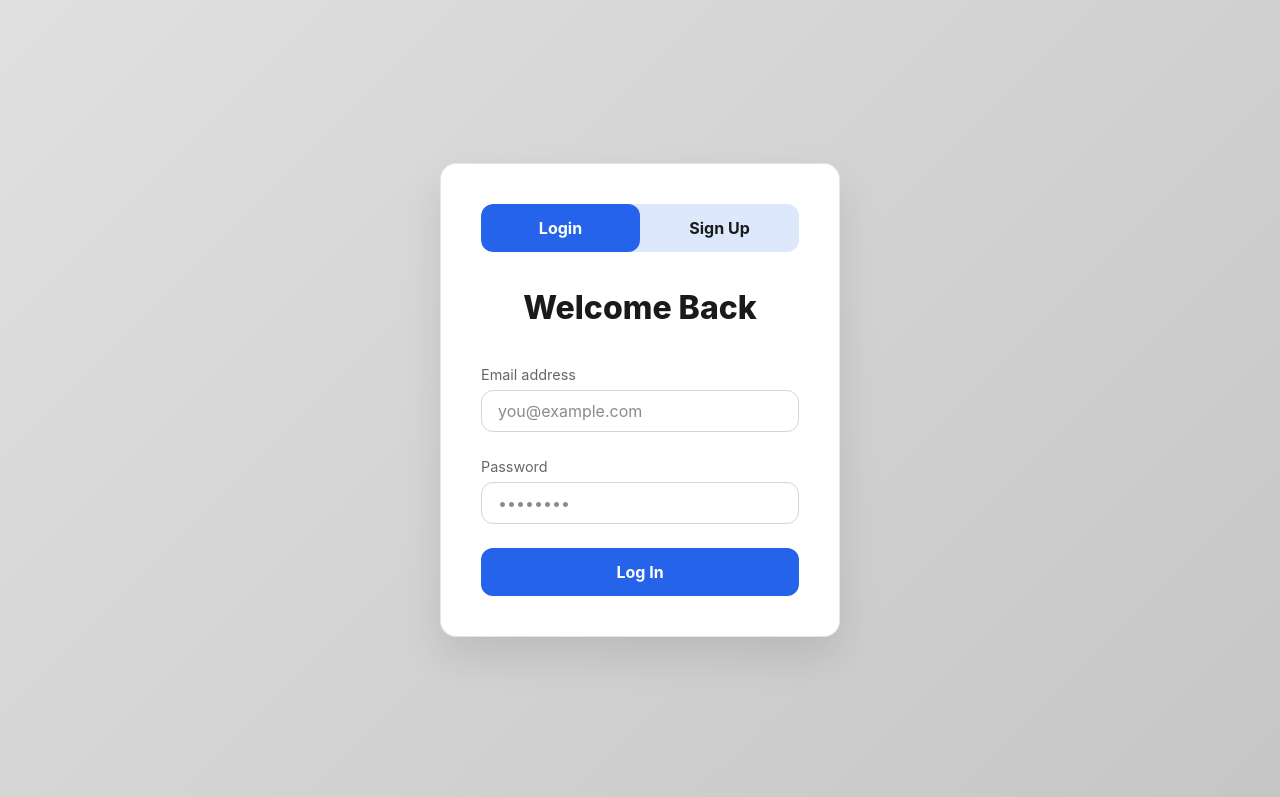
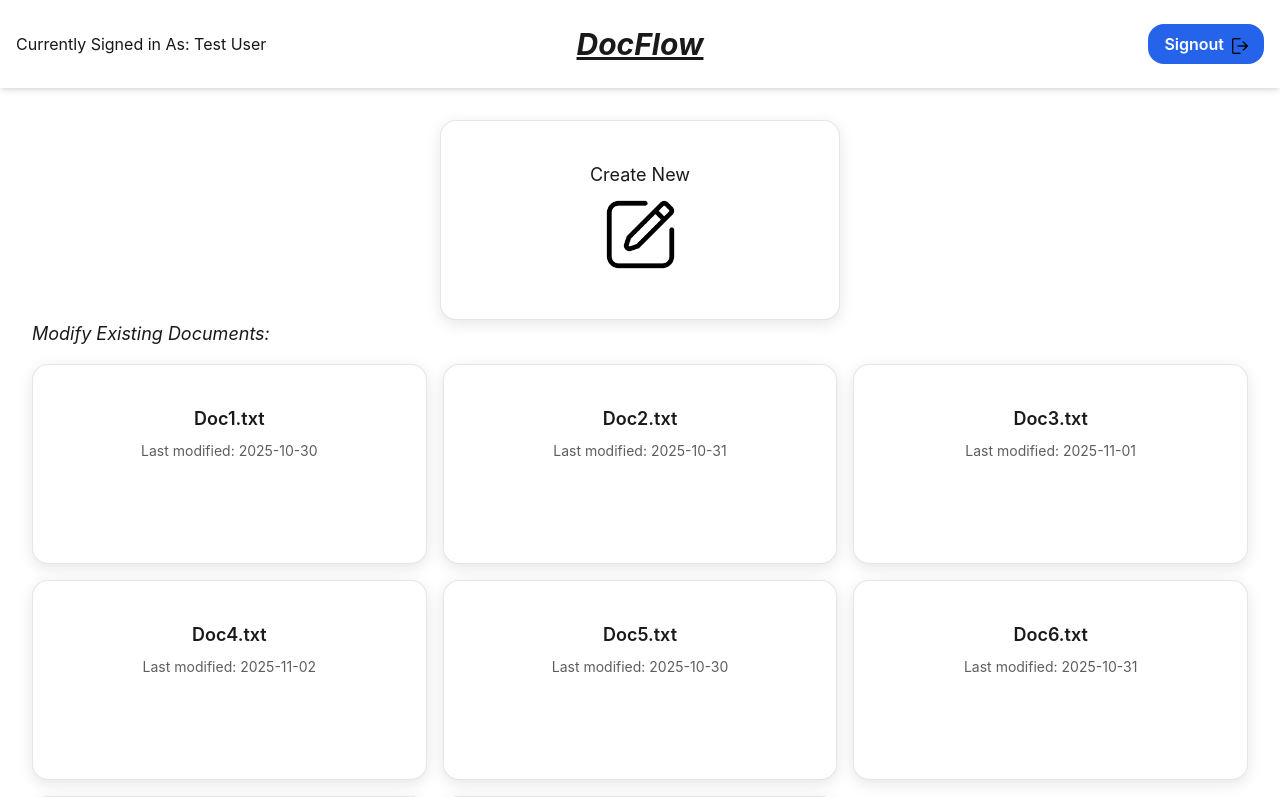
Before and after one commit to Ayaan0211/docflow, a Next.js app in the folder frontend/: page /home in a window 1280 px wide. Shown: the top 797 px of the page. Built offline with nearby package versions, Linux system fonts and the light colour scheme.

Commit message:
combined login page and home page in the frontend folder

```diff
--- a/frontend/app/home/page.tsx
+++ b/frontend/app/home/page.tsx
@@ -17,13 +17,13 @@
 export default function Home() {
   return (
     <>
-      <header className="bg-[var(--card)] text-[var(--text)] grid grid-cols-3 items-center px-4 py-6 shadow-md sticky top-0">
+      <header className="grid grid-cols-3 items-center px-4 py-6 shadow-md sticky top-0">
         <div>Currently Signed in As: Test User</div>
         <h1 className="text-[var(--text)] text-center text-3xl font-bold underline italic">
           DocFlow
         </h1>
         <div className="text-right">
-          <button className="bg-[var(--accent)] hover:bg-blue-600 px-4 py-3 text-white rounded-full">
+          <button className="px-4 py-3 text-white rounded-full">
             Signout
             <Image
               className="inline-block ml-2"
@@ -38,8 +38,8 @@
 
       <div className="p-8">
         <div className="flex justify-center">
-          <div className="border bg-[var(--card)] p-4 m-2 rounded-xl shadow-lg hover:bg-[#2563EB] w-100 h-50 flex flex-col">
-            <h2 className="text-lg font-semibol text-gray-500 text-center pt-4 pb-2">
+          <div className="card w-100 h-50">
+            <h2 className="text-lg font-semibol text-center pt-4 pb-2">
               Create New
             </h2>
             <Image
@@ -52,18 +52,18 @@
           </div>
         </div>
 
-        <h1 className="text-lg italic">Modify Existing Documents:</h1>
+        <h1 className="text-lg italic mb-4">Modify Existing Documents:</h1>
 
         <div className="grid grid-cols-1 sm:grid-cols-2 md:grid-cols-3 justify-items-center gap-4">
           {files.map((file) => (
             <div
               key={file.title}
-              className="border border-white bg-[var(--card)] p-4 m-2 rounded-xl shadow-lg hover:bg-[#1a1d21] w-full max-w-100 h-50 flex flex-col"
+              className="card w-full max-w-100 h-50"
             >
               <h2 className="text-lg font-semibold text-center pt-4 pb-2">
                 {file.title}
               </h2>
-              <p className="text-sm text-gray-500 text-center">
+              <p className="text-sm text-center opacity-70">
                 Last modified: {file.modified}
               </p>
             </div>
--- a/frontend/app/home/style/globals.css
+++ b/frontend/app/home/style/globals.css
@@ -1,31 +1,101 @@
 @import "tailwindcss";
 
 :root {
-  --background: #0B1120;
-  --card: #0e2134;
+  --background: #ffffff;
+  --foreground: #171717;
+  --card-bg: #ffffff;
+  --text-dark: #1a1a1a;
+  --border-light: rgba(0, 0, 0, 0.1);
+  --blue: #2563eb;
+  --blue-hover: #1d4ed8;
+  --input-border: #d1d5db;
+  --slider-bg: rgba(37, 99, 235, 0.15);
+  /* --card: #0e2134;
   --accent: #2563EB;
   --text: #E5E7EB;
   --muted: #9CA3AF;
-  --border: #1F2937;
+  --border: #1F2937; */
 
 }
 
-/* @theme inline {
-  --color-background: var(--background);
-  --color-foreground: var(--foreground);
-  --font-sans: var(--font-geist-sans);
-  --font-mono: var(--font-geist-mono);
-} */
-
-/* @media (prefers-color-scheme: dark) {
+@media (prefers-color-scheme: dark) {
   :root {
-    --background: #0a0a0a;
-    --foreground: #ededed;
+    --background: linear-gradient(-45deg, #1f2937, #111827, #0d0e12, #111827);
+    --foreground: #e5e7eb;
+    --card-bg: #1a1a1a;
+    --text-dark: #f9fafb;
+    --border-light: rgba(255, 255, 255, 0.2);
+    --blue: #3b82f6;
+    --blue-hover: #2563eb;
+    --input-border: #374151;
+    --slider-bg: rgba(59, 130, 246, 0.25);
   }
-} */
+}
 
 body {
   background: var(--background);
-  color: var(--text);
-  font-family: Inter;
+  color: var(--foreground);
+  font-family: Inter, Arial, Helvetica, sans-serif;
+  /* margin: 0;
+  padding: 0;
+  min-height: 100vh; */
 }
+
+header {
+  background: var(--card-bg);
+  /* color: var(--foreground);   */
+}
+
+@media (prefers-color-scheme: dark) {
+  header {
+    background: var(--card-bg);
+    /* color: var(--foreground); */
+  }
+}
+
+button {
+  background-color: var(--blue);
+  color: white;
+  border: none;
+  padding: 0.5rem 1rem;
+  border-radius: 1rem;
+  font-weight: 600;
+  cursor: pointer;
+  transition: all 0.3s ease;
+}
+
+button:hover {
+  background-color: var(--blue-hover);
+  transform: scale(1.05);
+  box-shadow: 0 4px 15px rgba(0, 0, 0, 0.2);
+}
+
+.card {
+  background: var(--card-bg);
+  color: var(--text-dark);
+  border: 1px solid var(--border-light);
+  border-radius: 1rem;
+  padding: 1.5rem;
+  box-shadow: 0 4px 15px rgba(0, 0, 0, 0.1);
+  transition: all 0.3s ease;
+}
+
+.card:hover {
+  background: var(--slider-bg);
+  color: white;
+  transform: translateY(-5px);
+}
+
+h1, h2 {
+  color: var(--text-dark);
+}
+
+@media (prefers-color-scheme: dark) {
+  h1, h2 {
+    color: var(--text-dark);
+  }
+}
+
+* {
+  transition: background 0.3s ease, color 0.3s ease;
+}
--- a/frontend/app/layout.tsx
+++ b/frontend/app/layout.tsx
@@ -1,96 +1,34 @@
-'use client';
+import type { Metadata } from "next";
+import { Geist, Geist_Mono } from "next/font/google";
+// import "./globals.css";
 
-import { useState } from 'react';
-import Image from 'next/image';
-import './style/globals.css';
-import GoogleLogo from './style/google.png';
+const geistSans = Geist({
+  variable: "--font-geist-sans",
+  subsets: ["latin"],
+});
 
-export default function AuthPage() {
-  const [isLogin, setIsLogin] = useState(true);
+const geistMono = Geist_Mono({
+  variable: "--font-geist-mono",
+  subsets: ["latin"],
+});
 
-  const showMessage = (message: string) => {
-    const messageBox = document.getElementById('message-box');
-    if (messageBox) {
-      messageBox.textContent = message;
-      messageBox.classList.remove('visible');
-      void messageBox.offsetWidth;
-      messageBox.classList.add('visible');
-      setTimeout(() => messageBox.classList.remove('visible'), 3000);
-    }
-  };
+export const metadata: Metadata = {
+  title: "Create Next App",
+  description: "Generated by create next app",
+};
 
-  const handleSubmit = (e: React.FormEvent<HTMLFormElement>) => {
-    e.preventDefault();
-    const form = e.currentTarget;
-    const email = (form.elements.namedItem('email') as HTMLInputElement).value;
-    const password = (form.elements.namedItem('password') as HTMLInputElement).value;
-    const confirm = (form.elements.namedItem('confirm') as HTMLInputElement | null)?.value;
-
-    if (!isLogin && password !== confirm) {
-      showMessage('Passwords do not match.');
-      return;
-    }
-
-    showMessage(`${isLogin ? 'Login' : 'Sign up'} successful! (Demo only)`);
-    console.log(`${isLogin ? 'Login' : 'Signup'} with:`, { email, password });
-  };
-
-  const handleGoogleAuth = () => {
-    console.log('Google authentication initiated.');
-    showMessage('Google sign-in attempted. (Demo only)');
-  };
-
+export default function RootLayout({
+  children,
+}: Readonly<{
+  children: React.ReactNode;
+}>) {
   return (
-    <div id="background">
-      <div id="message-box">Message Placeholder</div>
-
-      <div id="auth-card">
-        <div className="toggle-header">
-          <div className={`slider ${isLogin ? 'left' : 'right'}`}></div>
-          <button
-            className={`toggle-btn ${isLogin ? 'active' : ''}`}
-            onClick={() => setIsLogin(true)}
-          >
-            Login
-          </button>
-          <button
-            className={`toggle-btn ${!isLogin ? 'active' : ''}`}
-            onClick={() => setIsLogin(false)}
-          >
-            Sign Up
-          </button>
-        </div>
-
-        <h1>{isLogin ? 'Welcome Back' : 'Create Your Account'}</h1>
-
-        <form onSubmit={handleSubmit}>
-          <div className="form-group">
-            <label htmlFor="email">Email address</label>
-            <input id="email" name="email" type="email" required placeholder="you@example.com" />
-          </div>
-
-          <div className="form-group">
-            <label htmlFor="password">Password</label>
-            <input id="password" name="password" type="password" required placeholder="••••••••" />
-          </div>
-
-          {!isLogin && (
-            <div className="form-group">
-              <label htmlFor="confirm">Confirm Password</label>
-              <input id="confirm" name="confirm" type="password" required placeholder="••••••••" />
-            </div>
-          )}
-
-          <button type="submit">{isLogin ? 'Log In' : 'Create Account'}</button>
-        </form>
-
-        {!isLogin && (
-          <button id="google-auth" onClick={handleGoogleAuth}>
-            <Image src={GoogleLogo} alt="Google logo" width={20} height={20} />
-            Continue with Google
-          </button>
-        )}
-      </div>
-    </div>
+    <html lang="en">
+      <body
+        className={`${geistSans.variable} ${geistMono.variable} antialiased`}
+      >
+        {children}
+      </body>
+    </html>
   );
 }
--- a/frontend/app/login/layout.tsx
+++ /dev/null
@@ -1,96 +0,0 @@
-'use client';
-
-import { useState } from 'react';
-import Image from 'next/image';
-import './style/globals.css';
-import GoogleLogo from './style/google.png';
-
-export default function AuthPage() {
-  const [isLogin, setIsLogin] = useState(true);
-
-  const showMessage = (message: string) => {
-    const messageBox = document.getElementById('message-box');
-    if (messageBox) {
-      messageBox.textContent = message;
-      messageBox.classList.remove('visible');
-      void messageBox.offsetWidth;
-      messageBox.classList.add('visible');
-      setTimeout(() => messageBox.classList.remove('visible'), 3000);
-    }
-  };
-
-  const handleSubmit = (e: React.FormEvent<HTMLFormElement>) => {
-    e.preventDefault();
-    const form = e.currentTarget;
-    const email = (form.elements.namedItem('email') as HTMLInputElement).value;
-    const password = (form.elements.namedItem('password') as HTMLInputElement).value;
-    const confirm = (form.elements.namedItem('confirm') as HTMLInputElement | null)?.value;
-
-    if (!isLogin && password !== confirm) {
-      showMessage('Passwords do not match.');
-      return;
-    }
-
-    showMessage(`${isLogin ? 'Login' : 'Sign up'} successful! (Demo only)`);
-    console.log(`${isLogin ? 'Login' : 'Signup'} with:`, { email, password });
-  };
-
-  const handleGoogleAuth = () => {
-    console.log('Google authentication initiated.');
-    showMessage('Google sign-in attempted. (Demo only)');
-  };
-
-  return (
-    <div id="background">
-      <div id="message-box">Message Placeholder</div>
-
-      <div id="auth-card">
-        <div className="toggle-header">
-          <div className={`slider ${isLogin ? 'left' : 'right'}`}></div>
-          <button
-            className={`toggle-btn ${isLogin ? 'active' : ''}`}
-            onClick={() => setIsLogin(true)}
-          >
-            Login
-          </button>
-          <button
-            className={`toggle-btn ${!isLogin ? 'active' : ''}`}
-            onClick={() => setIsLogin(false)}
-          >
-            Sign Up
-          </button>
-        </div>
-
-        <h1>{isLogin ? 'Welcome Back' : 'Create Your Account'}</h1>
-
-        <form onSubmit={handleSubmit}>
-          <div className="form-group">
-            <label htmlFor="email">Email address</label>
-            <input id="email" name="email" type="email" required placeholder="you@example.com" />
-          </div>
-
-          <div className="form-group">
-            <label htmlFor="password">Password</label>
-            <input id="password" name="password" type="password" required placeholder="••••••••" />
-          </div>
-
-          {!isLogin && (
-            <div className="form-group">
-              <label htmlFor="confirm">Confirm Password</label>
-              <input id="confirm" name="confirm" type="password" required placeholder="••••••••" />
-            </div>
-          )}
-
-          <button type="submit">{isLogin ? 'Log In' : 'Create Account'}</button>
-        </form>
-
-        {!isLogin && (
-          <button id="google-auth" onClick={handleGoogleAuth}>
-            <Image src={GoogleLogo} alt="Google logo" width={20} height={20} />
-            Continue with Google
-          </button>
-        )}
-      </div>
-    </div>
-  );
-}
--- a/frontend/app/login/page.tsx
+++ b/frontend/app/login/page.tsx
@@ -1,79 +1,95 @@
 'use client';
+
 import { useState } from 'react';
-import "./style/globals.css";
+import Image from 'next/image';
+import './style/globals.css';
+import GoogleLogo from './style/google.png';
 
-export default function Login() {
+export default function AuthPage() {
   const [isLogin, setIsLogin] = useState(true);
 
   const showMessage = (message: string) => {
-    console.log("STATUS:", message);
+    const messageBox = document.getElementById('message-box');
+    if (messageBox) {
+      messageBox.textContent = message;
+      messageBox.classList.remove('visible');
+      void messageBox.offsetWidth;
+      messageBox.classList.add('visible');
+      setTimeout(() => messageBox.classList.remove('visible'), 3000);
+    }
   };
-
-  const title = isLogin ? 'Log In' : 'Sign Up';
-  const buttonText = isLogin ? 'Log In' : 'Create Account';
-  const toggleText = isLogin ? 'Need an account?' : 'Already have an account?';
-  const toggleLinkText = isLogin ? 'Sign Up' : 'Log In';
-
 
   const handleSubmit = (e: React.FormEvent<HTMLFormElement>) => {
     e.preventDefault();
     const form = e.currentTarget;
     const email = (form.elements.namedItem('email') as HTMLInputElement).value;
     const password = (form.elements.namedItem('password') as HTMLInputElement).value;
+    const confirm = (form.elements.namedItem('confirm') as HTMLInputElement | null)?.value;
 
-    console.log(`${title} attempt with:`, { email, password });
-    showMessage(`${title} attempted successfully. Check the console for details.`);
+    if (!isLogin && password !== confirm) {
+      showMessage('Passwords do not match.');
+      return;
+    }
+
+    showMessage(`${isLogin ? 'Login' : 'Sign up'} successful! (Demo only)`);
+    console.log(`${isLogin ? 'Login' : 'Signup'} with:`, { email, password });
+  };
+
+  const handleGoogleAuth = () => {
+    console.log('Google authentication initiated.');
+    showMessage('Google sign-in attempted. (Demo only)');
   };
 
   return (
-    <div>
+    <div id="background">
+      <div id="message-box">Message Placeholder</div>
 
-      {}
+      <div id="auth-card">
+        <div className="toggle-header">
+          <div className={`slider ${isLogin ? 'left' : 'right'}`}></div>
+          <button
+            className={`toggle-btn ${isLogin ? 'active' : ''}`}
+            onClick={() => setIsLogin(true)}
+          >
+            Login
+          </button>
+          <button
+            className={`toggle-btn ${!isLogin ? 'active' : ''}`}
+            onClick={() => setIsLogin(false)}
+          >
+            Sign Up
+          </button>
+        </div>
 
-      <div>
-        <h1>{title}</h1>
+        <h1>{isLogin ? 'Welcome Back' : 'Create Your Account'}</h1>
 
         <form onSubmit={handleSubmit}>
-          <div>
+          <div className="form-group">
             <label htmlFor="email">Email address</label>
-            <input
-              id="email"
-              name="email"
-              type="email"
-              required
-              placeholder="you@example.com"
-            />
+            <input id="email" name="email" type="email" required placeholder="you@example.com" />
           </div>
 
-          <div>
+          <div className="form-group">
             <label htmlFor="password">Password</label>
-            <input
-              id="password"
-              name="password"
-              type="password"
-              required
-              placeholder="  "
-            />
+            <input id="password" name="password" type="password" required placeholder="••••••••" />
           </div>
 
-          <button
-            type="submit"
-          >
-            {buttonText}
-          </button>
+          {!isLogin && (
+            <div className="form-group">
+              <label htmlFor="confirm">Confirm Password</label>
+              <input id="confirm" name="confirm" type="password" required placeholder="••••••••" />
+            </div>
+          )}
+
+          <button type="submit">{isLogin ? 'Log In' : 'Create Account'}</button>
         </form>
 
-        <div>
-          <p>
-            {toggleText}{' '}
-            <button
-              onClick={() => setIsLogin(!isLogin)}
-              type="button"
-            >
-              {toggleLinkText}
-            </button>
-          </p>
-        </div>
+        {!isLogin && (
+          <button id="google-auth" onClick={handleGoogleAuth}>
+            <Image src={GoogleLogo} alt="Google logo" width={20} height={20} />
+            Continue with Google
+          </button>
+        )}
       </div>
     </div>
   );
```
Also changed, not shown: frontend/app/page.tsx (+2 -11 lines).
